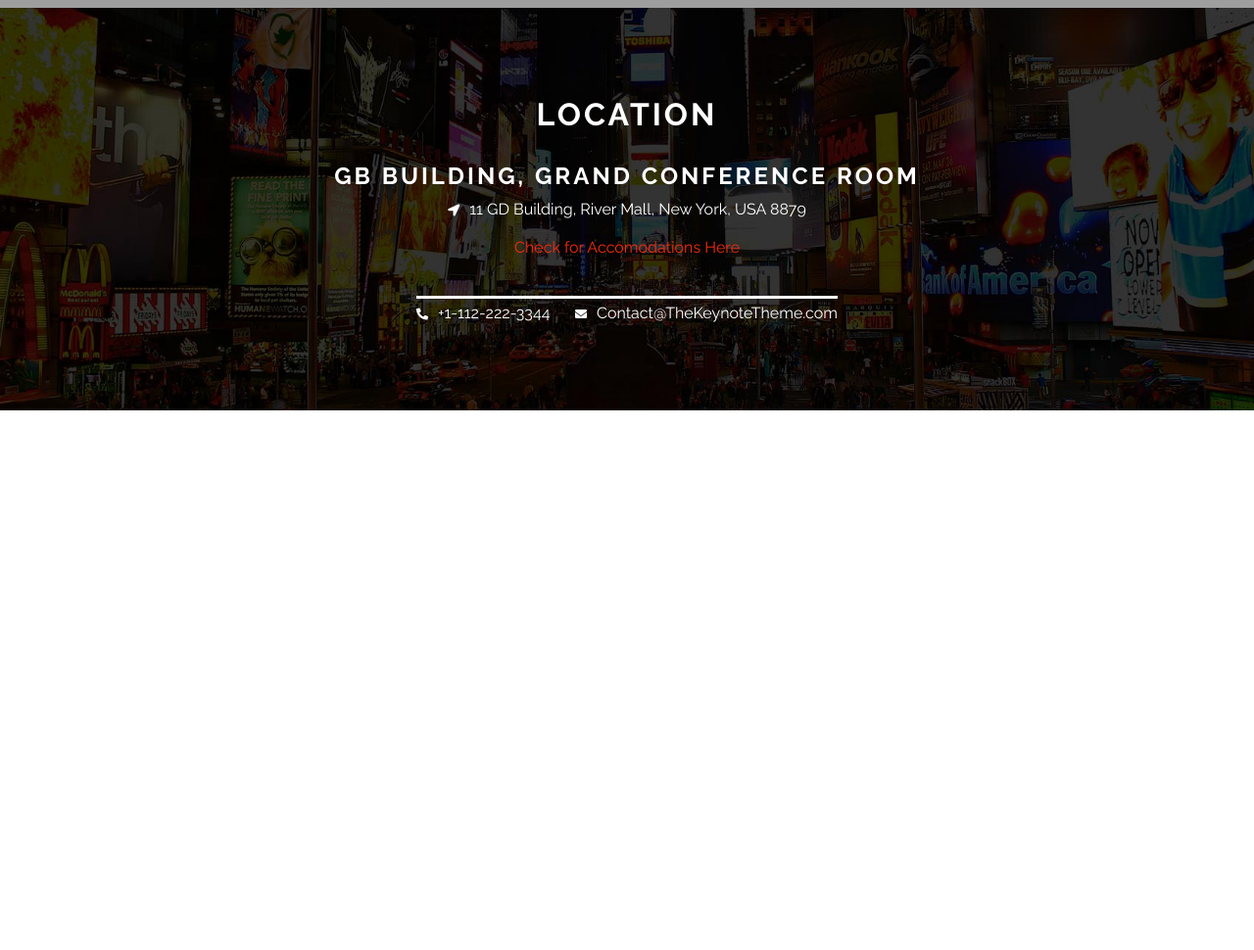
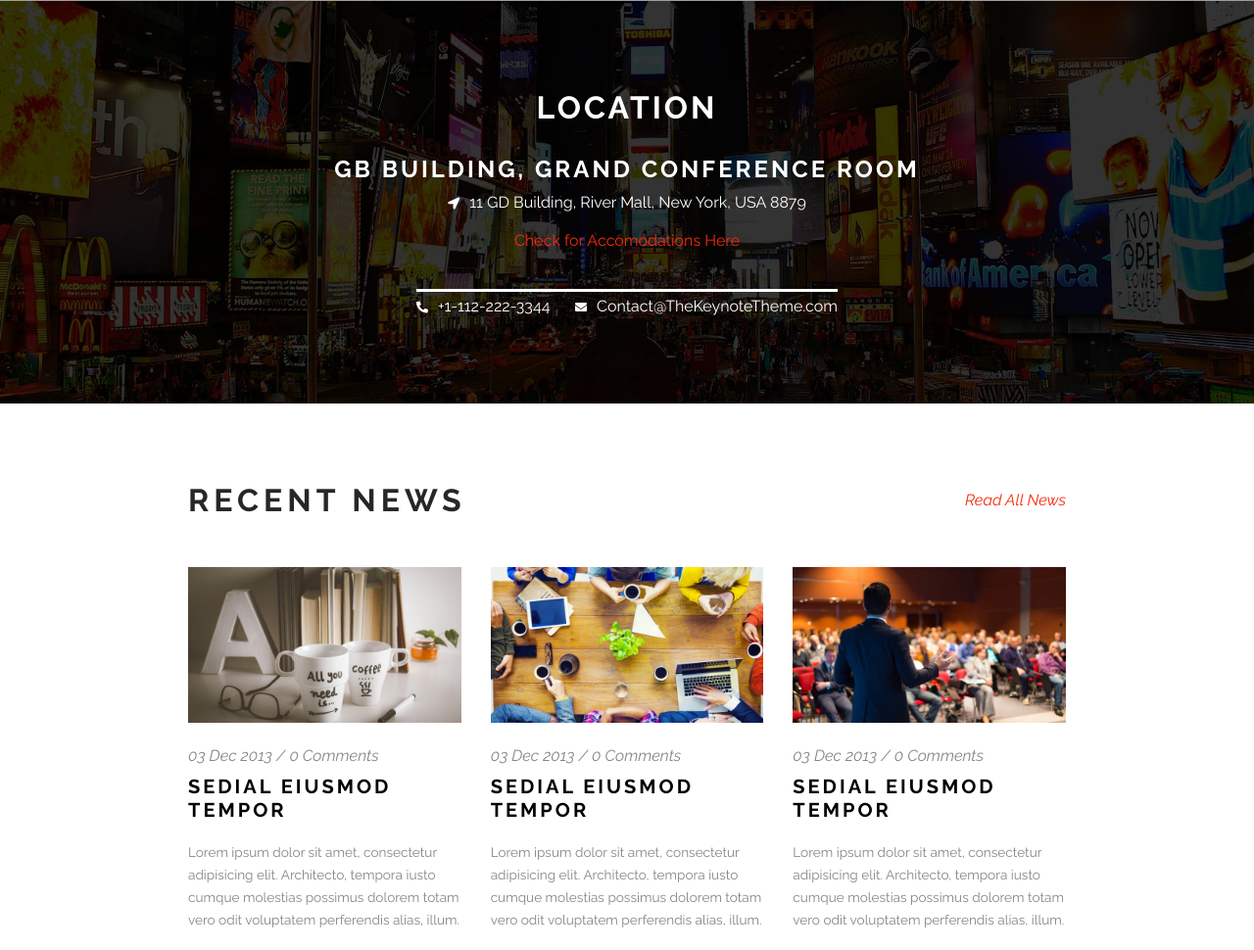
Before and after one commit to emanueleattina/proj-html-vuejs, a website: page index.html in a window 1280 px wide. Shown: the part 3069-4039 px from the top of the page at 98% size. Before the commit the page ends 3488 px from the top, so only its background shows below. Drawn offline with nearby package versions, Linux system fonts and the light colour scheme; some packages are replaced by stand-ins of ours; grey boxes are pictures that could not be loaded.

Commit message:
Carico section news

```diff
--- a/index.html
+++ b/index.html
@@ -284,6 +284,49 @@
                     </div>
                 </div>
             </section>
+            <section class="news">
+                <div class="container">
+                    <div class="row">
+                        <div class="section-top">
+                            <div class="section-left">
+                                <h2>recent news</h2>
+                            </div>
+                            <div class="section-right">
+                                <span>Read All News</span>
+                            </div>
+                        </div>
+                    </div>
+                    <div class="row mt-50 mar-15">
+                        <div class="col-4">
+                            <div class="news-card">
+                                <img src="dist/img/news-1.jpg" alt="">
+                                <span>03 Dec 2013 / 0 Comments</span>
+                                <h4>sedial eiusmod tempor</h4>
+                                <p>Lorem ipsum dolor sit amet, consectetur adipisicing elit. Architecto, tempora iusto cumque molestias possimus dolorem totam vero odit voluptatem perferendis alias, illum.</p>
+                                <span><a href="">Read More</a></span>
+                            </div>
+                        </div>
+                        <div class="col-4">
+                            <div class="news-card">
+                                <img src="dist/img/news-2.jpg" alt="">
+                                <span>03 Dec 2013 / 0 Comments</span>
+                                <h4>sedial eiusmod tempor</h4>
+                                <p>Lorem ipsum dolor sit amet, consectetur adipisicing elit. Architecto, tempora iusto cumque molestias possimus dolorem totam vero odit voluptatem perferendis alias, illum.</p>
+                                <span><a href="">Read More</a></span>
+                            </div>
+                        </div>
+                        <div class="col-4">
+                            <div class="news-card">
+                                <img src="dist/img/news-3.jpg" alt="">
+                                <span>03 Dec 2013 / 0 Comments</span>
+                                <h4>sedial eiusmod tempor</h4>
+                                <p>Lorem ipsum dolor sit amet, consectetur adipisicing elit. Architecto, tempora iusto cumque molestias possimus dolorem totam vero odit voluptatem perferendis alias, illum.</p>
+                                <span><a href="">Read More</a></span>
+                            </div>
+                        </div>
+                    </div>
+                </div>
+            </section>
         </main>
 
     </div><!-- fine root -->
--- a/src/scss/partials/_main.scss
+++ b/src/scss/partials/_main.scss
@@ -108,7 +108,7 @@
     .section-left {
         h2 {
             color: $grigio-scuro;
-            font-size: 2.25em;
+            font-size: 2em;
             text-transform: uppercase;
             letter-spacing: 5px;
         }
@@ -310,3 +310,36 @@
         }
     }
 }
+
+.news {
+    padding: 80px 0;
+    .news-card {
+        padding: 0 15px;
+        img {
+            width: 100%;
+            margin-bottom: 20px;
+        }
+        span {
+            color: $grigio;
+            font-style: italic;
+            a {
+                color: $rosso;
+                text-decoration: none;
+                font-size: 1em;
+            }
+        }
+        h4 {
+            text-transform: uppercase;
+            margin-top: 10px;
+            margin-bottom: 20px;
+            letter-spacing: 3px;
+            font-size: 1.25em;
+        }
+        p {
+            color: $grigio;
+            font-size: 0.85em;
+            margin-bottom: 20px;
+            line-height: 23px;
+        }
+    }
+}
```
Also changed, not shown: dist/css/master.css.
